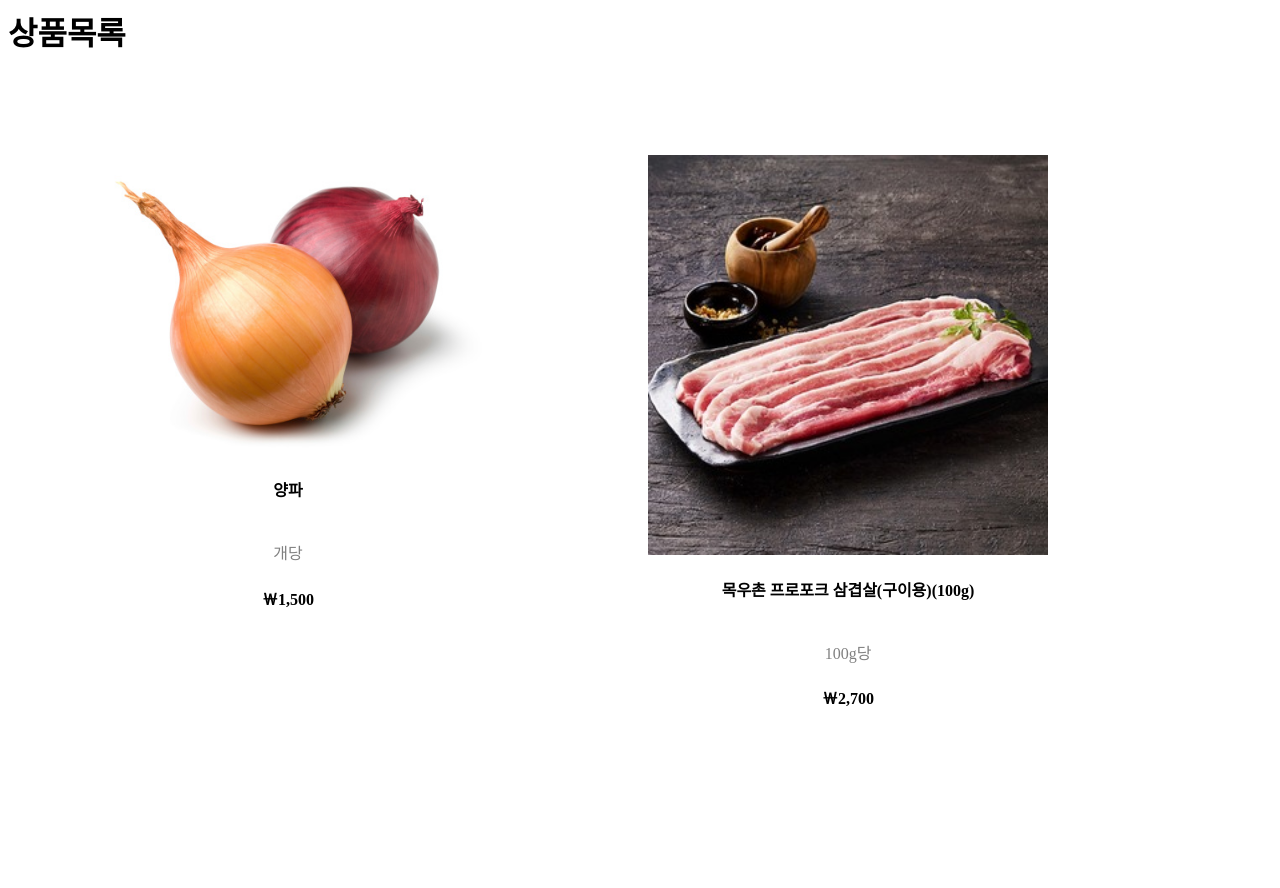
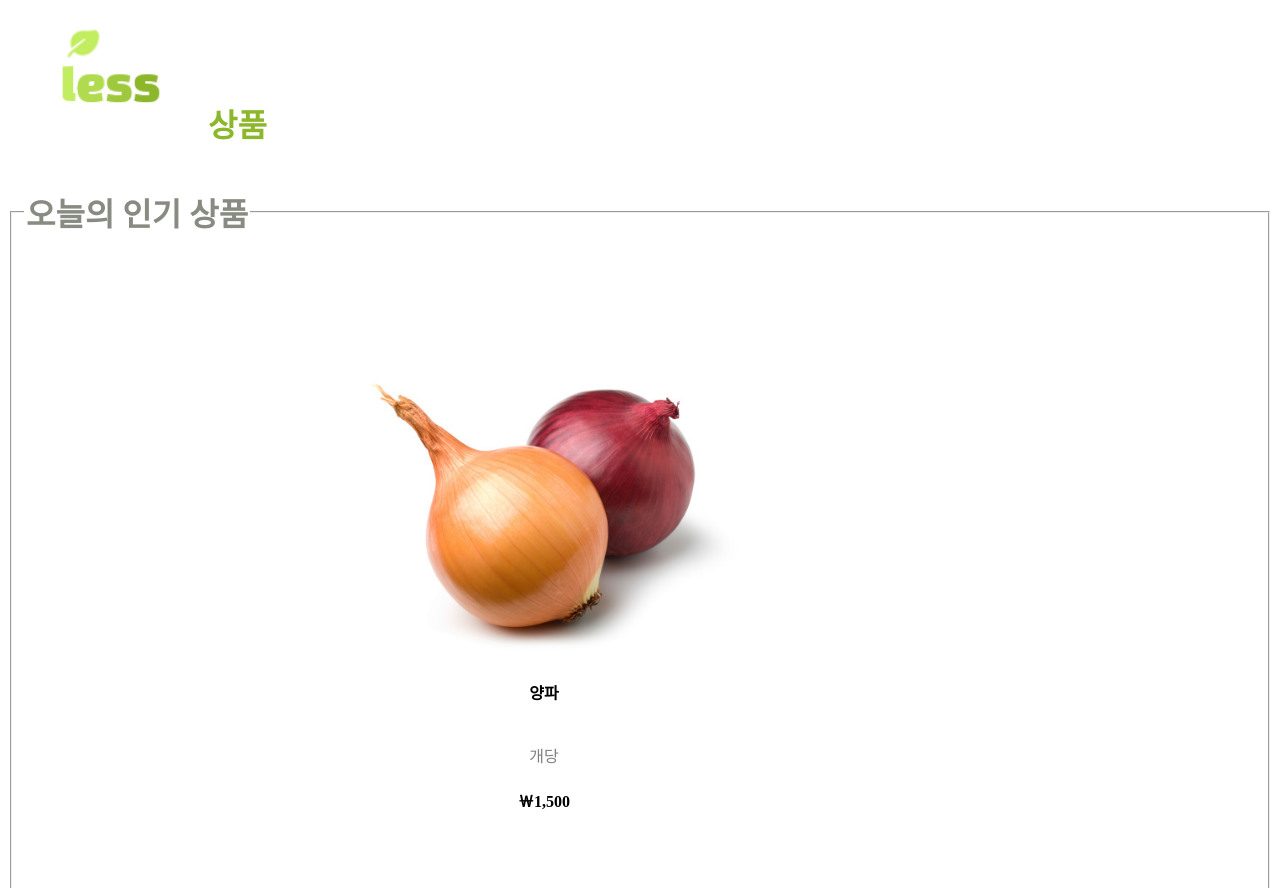
Before and after one commit to mseo39/likelion-Less, a Django app: page /goods in a window 1280 px wide. Shown: the top 888 px of the page. Run offline with Django 3.2, Linux system fonts and the light colour scheme.

Commit message:
goods_modify

```diff
--- a/main/templates/goods.html
+++ b/main/templates/goods.html
@@ -1,14 +1,18 @@
 <html lang="ko">
 <head>
 	<meta charset="UTF-8">
-	<meta name="viewport" content="width=device-width, initial-scale=1.0">
 	<title>less - 상품</title>
 	<link rel="stylesheet" type="text/css" href="goods.css">
 </head>
 
 <body>
+	<div class="container">
+		<h1 style="color: #8DB72A;"><img src="/static/images/logo.png" alt="logo" width="200px">상품</h1>
+		<form>
+			<fieldset>
+				<legend style="color: #888B81;"><h1>오늘의 인기 상품</h1></legend>
+				<ul><ul><ul><ul><ul><ul>
 
-	<h1>상품목록</h1>
 		<div class="grid" style="text-align: center;">
 			<div class="goods_image" style="float: left; padding: 80px;">
 				<img src="/static/images/onion.jpg" alt="goods_1" width="400px">
@@ -33,6 +37,14 @@
 				<br><font color="gray">박스당</font>
 				<p><h4>￦29,800</h4></p>
 			</div>
+		</fieldset>
+	</div>
+
+	<div class="container">
+		<form>
+			<fieldset>
+				<legend style="color: #888B81;"><h1>금주 인기 상품</h1></legend>
+				<ul><ul><ul><ul><ul><ul>
 
 			<div class="goods_image" style="float: left; padding: 80px;">
 
@@ -62,6 +74,8 @@
 				<p><h4>￦1,500</h4></p>
 
 			</div>
+			</fieldset>
+		</div>
 	</div>
 </body>
 </script>
```
Lines whose indentation alone changed are shown as unchanged.
